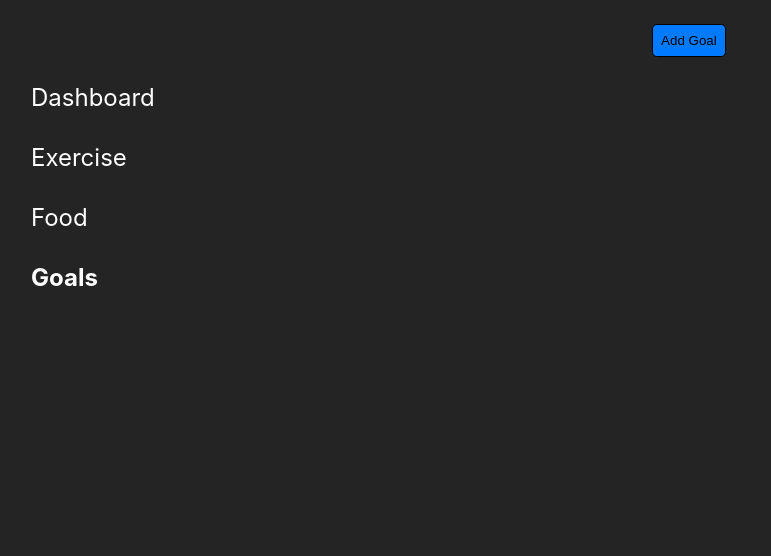
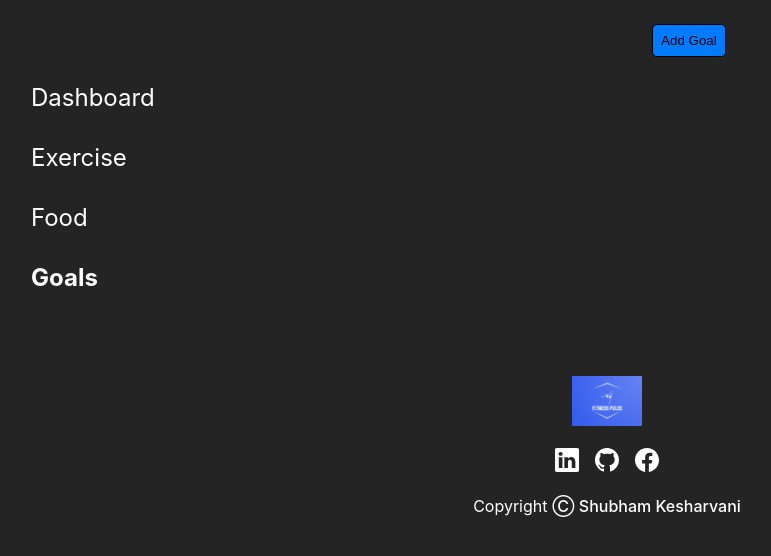
Before and after one commit to Kesharvani/pulse-fit, a React (Vite) app: page /goal in a window 1280 px wide. Shown: the top 556 px of the page, without its empty margins (33-804 px from the left). Built offline with nearby package versions, Linux system fonts and the light colour scheme.

Commit message:
feat:added footer

```diff
--- a/src/App.jsx
+++ b/src/App.jsx
@@ -5,8 +5,10 @@ import ExerciseTracking from "./pages/exercise/ExerciseTracking";
 import FoodTracking from "./pages/food/FoodTracking";
 import GoalTracking from "./pages/goal/GoalTracking";
 import SideBar from "./common/sidebar/SideBar";
+import Footer from "./common/footer/Footer";
 const App = () => {
   return (
+    <>
       <div className="screen_container">
         <SideBar></SideBar>
         <Routes>
@@ -16,6 +18,8 @@ const App = () => {
           <Route path="/goal" element={<GoalTracking />} />
         </Routes>
       </div>
+      <Footer />
+    </>
   );
 };
 export default App;
--- /dev/null
+++ b/src/common/footer/Footer.css
@@ -0,0 +1,26 @@
+.footer_container{
+    display: flex;
+    flex-direction: column;
+    gap: 1rem;
+    margin-top: 1rem;
+   color: white;
+   margin-top: 4rem;
+}
+.footer_group{
+    display: flex;
+    gap: 1rem;
+    justify-content: center;
+    color: white;
+}
+.logo{
+    color: white;
+}
+.copyright::before {
+    content: '\24B8'; /* Unicode character Ⓒ */
+}
+.copyright_group{
+    display: flex;
+    gap: 0.3rem;
+    justify-content: center;
+    color: white;
+}
--- /dev/null
+++ b/src/common/footer/Footer.jsx
@@ -0,0 +1,41 @@
+import "./Footer.css";
+import { Link } from "react-router-dom";
+import { BsLinkedin } from "react-icons/bs";
+import { BsGithub } from "react-icons/bs";
+import { BsFacebook } from "react-icons/bs";
+
+import fitnessPulse from "../../assets/logo.png";
+
+const Footer = () => {
+  return (
+    <div className="footer_container">
+      <div className="footer_group">
+        <Link to="/">
+          <img src={fitnessPulse} alt="logo" width="70px" height="50px" />
+        </Link>
+      </div>
+      <div className="footer_group">
+        <span>
+          <Link to="https://www.linkedin.com/in/kesharvani">
+            <BsLinkedin size={24} className="logo" />
+          </Link>
+        </span>
+        <span>
+          <Link to="https://github.com/Kesharvani/pulse-fit">
+            <BsGithub size={24} className="logo" />
+          </Link>
+        </span>
+        <span>
+          <Link to="https://www.facebook.com/profile.php?id=100008978371402">
+            <BsFacebook size={24} className="logo" />
+          </Link>
+        </span>
+      </div>
+      <div className="copyright_group">
+        Copyright<span className="copyright"> Shubham Kesharvani</span>
+      </div>
+    </div>
+  );
+};
+
+export default Footer;
```
Also changed, not shown: src/assets/logo.png (added), src/assets/logo1.png (added). Lines whose indentation alone changed are shown as unchanged.
